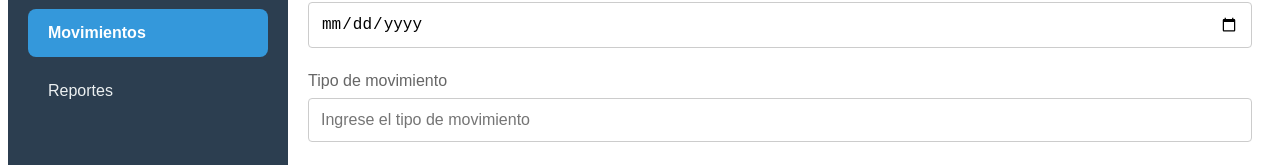
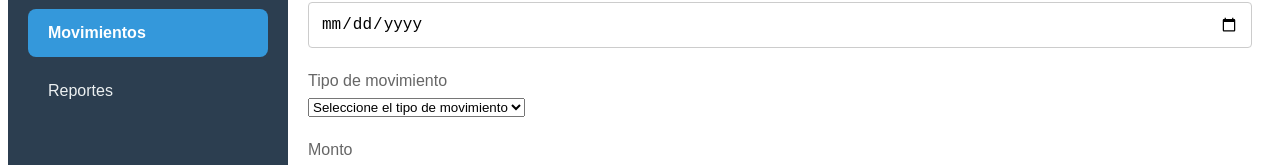
Before and after one commit to gmzjohn/test-devsu-ui, an Angular app: page /movements/create in a window 1280 px wide. Shown: the part 213-378 px from the top of the page. Built offline with nearby package versions, Linux system fonts and the light colour scheme; no server answers.

Commit message:
Change Movement Type input
Change movement type from text input to dropdown

```diff
--- a/src/app/view/movements/create-movements/create-movements.html
+++ b/src/app/view/movements/create-movements/create-movements.html
@@ -26,7 +26,11 @@
 
   <div class="form-group">
     <label for="movementType">Tipo de movimiento</label>
-    <input id="movementType" type="text" formControlName="movementType" placeholder="Ingrese el tipo de movimiento">
+    <select id="movementType" formControlName="movementType">
+      <option value="" disabled>Seleccione el tipo de movimiento</option>
+      <option value="Debit">Débito</option>
+      <option value="Credit">Crédito</option>
+    </select>
     @if (movementForm.get('movementType')?.invalid && movementForm.get('movementType')?.touched) {
       <div class="error">El tipo de movimiento es requerido.</div>
     }
--- a/src/app/view/movements/edit-movement/edit-movement.html
+++ b/src/app/view/movements/edit-movement/edit-movement.html
@@ -26,7 +26,11 @@
 
   <div class="form-group">
     <label for="movementType">Tipo de movimiento</label>
-    <input id="movementType" type="text" formControlName="movementType" placeholder="Ingrese el tipo de movimiento">
+    <select id="movementType" formControlName="movementType">
+      <option value="" disabled>Seleccione el tipo de movimiento</option>
+      <option value="Debit">Débito</option>
+      <option value="Credit">Crédito</option>
+    </select>
     @if (movementForm.get('movementType')?.invalid && movementForm.get('movementType')?.touched) {
       <div class="error">El tipo de movimiento es requerido.</div>
     }
```
